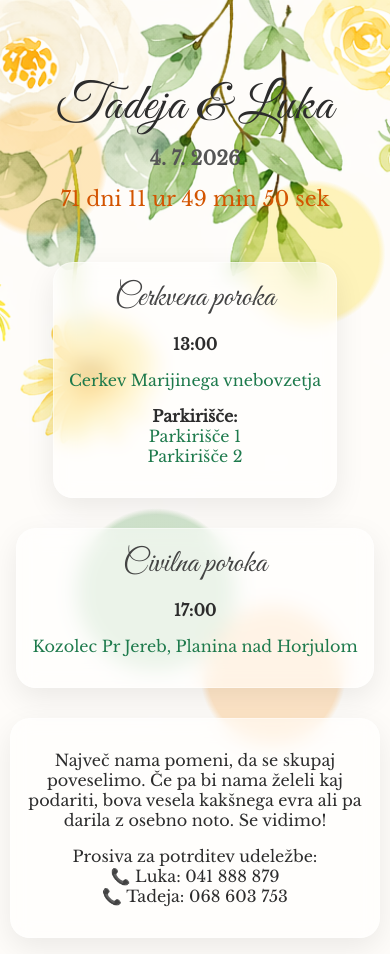
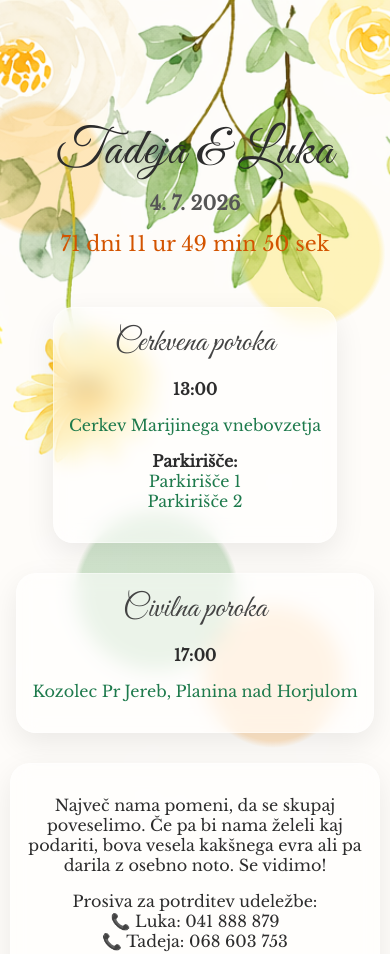
Before and after one commit to tejcividmar-art/poroka, a plain HTML site: page index.html in a window 390 px wide. Shown: the top 954 px of the page. Drawn offline with nearby package versions, Linux system fonts and the light colour scheme.

Commit message:
Update index.html

```diff
--- a/index.html
+++ b/index.html
@@ -43,11 +43,10 @@
       z-index: -1;
     }
 
+    /* 🔧 EDINA SPREMEMBA: še nižje */
     header {
       padding: 25px 15px;
-
-      /* 🔧 EDINA SPREMEMBA: naslov nižje */
-      margin-top: 40px;
+      margin-top: 100px;
     }
 
     h1 {
@@ -108,7 +107,7 @@
 
       header {
         padding: 20px 10px;
-        margin-top: 25px; /* prilagojeno tudi za mobile */
+        margin-top: 70px;
       }
 
       h1 {
```
